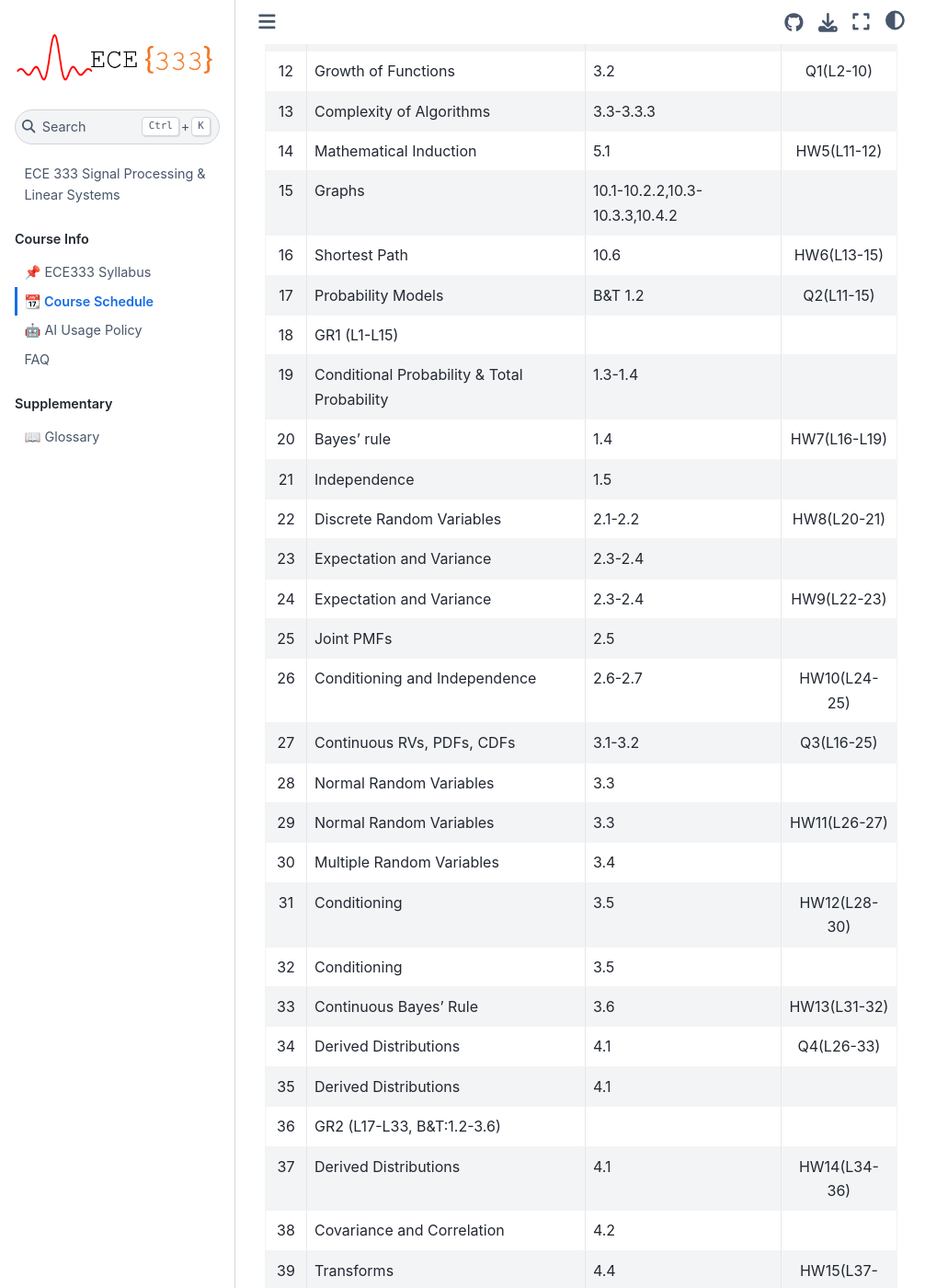
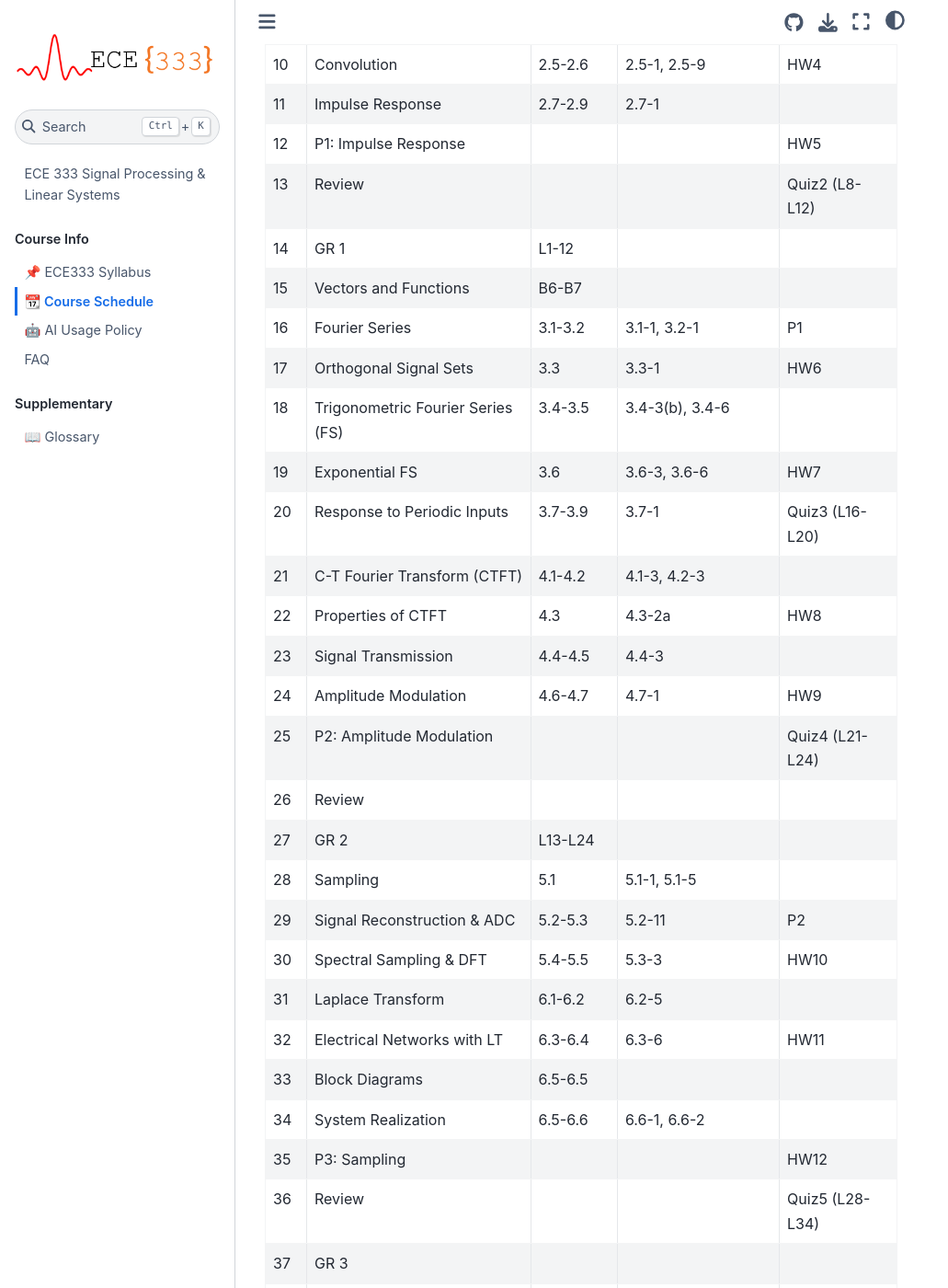
Before and after one commit to USAFA-ECE/ece333, a Jupyter Book: the page built from book/schedule.md, in a window 1280 px wide and 1400 px high, scrolled down 764 px. Shown: the whole window at 92% size, without its empty margins (0-1031 px from the left). Built offline with Jupyter Book 1.0.4 settings and Sphinx 7.4.7 and the Sphinx Book theme 1.1.4, drawn with Linux system fonts in a browser that asks for light colours; some of the changed text lies outside the part shown.

Commit message:
Updated schedule

````diff
--- a/book/schedule.md
+++ b/book/schedule.md
@@ -5,46 +5,45 @@ This schedule is subject to change as appropriate.
 ```
 **Last Updated: 7 Sep 2025**
 
-|Lsn|                     Topic                  |      Reading        | Due         |
-|:-:|--------------------------------------------|---------------------|:-----------:|
-|1  | Course Intro                               |                     |             |
-|2  | Propositional Logic                        | 1.1-1.2.5           |             |
-|3  | Logical Equivalence                        | 1.3.1-1.3.4         |             |
-|4  | Predicates & Quantifiers                   | 1.4-1.5             | HW1(L2-3)   |
-|5  | Rules of Inference                         | 1.6                 |             |
-|6  | Intro to Proofs                            | 1.7                 | HW2(L4-5)   |
-|7  | M-day: no class, T-day: review             |                     |             |
-|8  | Sets & Set Operations                      | 2.1-2.2             |             |
-|9  | Functions                                  | 2.3                 | HW3(L6-8)   |
-|10 | Sequences and Summations                   | 2.4                 |             |
-|11 | Algorithms                                 | 3.1-3.1.5           | HW4(L9-10)  |
-|12 | Growth of Functions                        | 3.2                 | Q1(L2-10)   |
-|13 | Complexity of Algorithms                   | 3.3-3.3.3           |             |
-|14 | Mathematical Induction                     | 5.1                 | HW5(L11-12) |
-|15 | Graphs                                     | 10.1-10.2.2,10.3-10.3.3,10.4.2|   |
-|16 | Shortest Path                              | 10.6                | HW6(L13-15) |
-|17 | Probability Models                         | B&T 1.2             | Q2(L11-15)  |
-|18 | GR1 (L1-L15)                               |                     |             |
-|19 | Conditional Probability & Total Probability| 1.3-1.4             |             |
-|20 | Bayes' rule                                | 1.4                 | HW7(L16-L19)|
-|21 | Independence                               | 1.5                 |             |
-|22 | Discrete Random Variables                  | 2.1-2.2             | HW8(L20-21) |
-|23 | Expectation and Variance                   | 2.3-2.4             |             |
-|24 | Expectation and Variance                   | 2.3-2.4             | HW9(L22-23) |
-|25 | Joint PMFs                                 | 2.5                 |             |
-|26 | Conditioning and Independence              | 2.6-2.7             | HW10(L24-25)|
-|27 | Continuous RVs, PDFs, CDFs                 | 3.1-3.2             | Q3(L16-25)  |
-|28 | Normal Random Variables                    | 3.3                 |             |
-|29 | Normal Random Variables                    | 3.3                 | HW11(L26-27)|
-|30 | Multiple Random Variables                  | 3.4                 |             |
-|31 | Conditioning                               | 3.5                 | HW12(L28-30)|
-|32 | Conditioning                               | 3.5                 |             |
-|33 | Continuous Bayes’ Rule                     | 3.6                 | HW13(L31-32)|
-|34 | Derived Distributions                      | 4.1                 | Q4(L26-33)  |
-|35 | Derived Distributions                      | 4.1                 |             |
-|36 | GR2 (L17-L33, B&T:1.2-3.6)                 |                     |             |
-|37 | Derived Distributions                      | 4.1                 | HW14(L34-36)|
-|38 | Covariance and Correlation                 | 4.2                 |             |
-|39 | Transforms                                 | 4.4                 | HW15(L37-38)|
-|40 | Final Review                               |                     | Q5(34-39)   |
-|   | Final Exam (L1-L40) F1&F5, 2E10            |                     |             |
+|Lsn|                                   |  Reading      | Homework                 | Due             |
+|---|-----------------------------------|---------------|--------------------------|-----------------|
+|1  | Course Intro                      |               |                          |                 |
+|2  | Complex Number and Sinusoids      | B1-B5         |                          |                 |
+|3  | Introduction to Signals           | 1.1-1.3       | 1.2-7, 1.3-2             | HW1             |
+|4  | Useful Signal Models              | 1.4-1.5       | 1.4-6a-c,1.5-3           |                 |
+|5  | Classification of Systems         | 1.6-1.7       | 1.6-1, 1.7-1c&h,1.7-2b&c | HW2             |
+|6  | System Model                      | 1.8-1.9, 1.11 | 1.8-2, 1.10-1            |                 |
+|7  | Zero-Input Response               | 2.1-2.2       | 2.2-4, 2.2-8             | HW3             |
+|8  | Discrete Signals                  |               |                          | Quiz1 (L1-L7)   |
+|9  | Zero-State Response               | 2.3-2.4       | 2.4-4                    |                 |
+|10 | Convolution                       | 2.5-2.6       | 2.5-1, 2.5-9             | HW4             |
+|11 | Impulse Response                  | 2.7-2.9       | 2.7-1                    |                 |
+|12 | P1: Impulse Response              |               |                          | HW5             |
+|13 | Review                            |               |                          | Quiz2 (L8-L12)  |
+|14 | GR 1                              | L1-12         |                          |                 |
+|15 | Vectors and Functions             | B6-B7         |                          |                 |
+|16 | Fourier Series                    | 3.1-3.2       | 3.1-1, 3.2-1             | P1              |
+|17 | Orthogonal Signal Sets            | 3.3           | 3.3-1                    | HW6             |
+|18 | Trigonometric Fourier Series (FS) | 3.4-3.5       | 3.4-3(b), 3.4-6          |                 |
+|19 | Exponential FS                    | 3.6           | 3.6-3, 3.6-6             | HW7             |
+|20 | Response to Periodic Inputs       | 3.7-3.9       | 3.7-1                    | Quiz3 (L16-L20) |
+|21 | C-T Fourier Transform (CTFT)      | 4.1-4.2       | 4.1-3, 4.2-3             |                 |
+|22 | Properties of CTFT                | 4.3           | 4.3-2a                   | HW8             |
+|23 | Signal Transmission               | 4.4-4.5       | 4.4-3                    |                 |
+|24 | Amplitude Modulation              | 4.6-4.7       | 4.7-1                    | HW9             |
+|25 | P2: Amplitude Modulation          |               |                          | Quiz4 (L21-L24) |
+|26 | Review                            |               |                          |                 |
+|27 | GR 2                              | L13-L24       |                          |                 |
+|28 | Sampling                          | 5.1           | 5.1-1, 5.1-5             |                 |
+|29 | Signal Reconstruction & ADC       | 5.2-5.3       | 5.2-11                   | P2              |
+|30 | Spectral Sampling & DFT           | 5.4-5.5       | 5.3-3                    | HW10            |
+|31 | Laplace Transform                 | 6.1-6.2       | 6.2-5                    |                 |
+|32 | Electrical Networks with LT       | 6.3-6.4       | 6.3-6                    | HW11            |
+|33 | Block Diagrams                    | 6.5-6.5       |                          |                 |
+|34 | System Realization                | 6.5-6.6       | 6.6-1, 6.6-2             |                 |
+|35 | P3: Sampling                      |               |                          | HW12            |
+|36 | Review                            |               |                          | Quiz5 (L28-L34) |
+|37 | GR 3                              |               |                          |                 |
+|38 | TBD                               |               |                          |                 |
+|39 | TBD                               |               |                          | P3              |
+|40 | Course Review                     |               |
````
Also changed, not shown: book/syllabus.md (+1 -1 lines), book/SincFunc.png (deleted), book/ece333A.png (deleted), book/favicon_2.ico (deleted), 2 other files.
